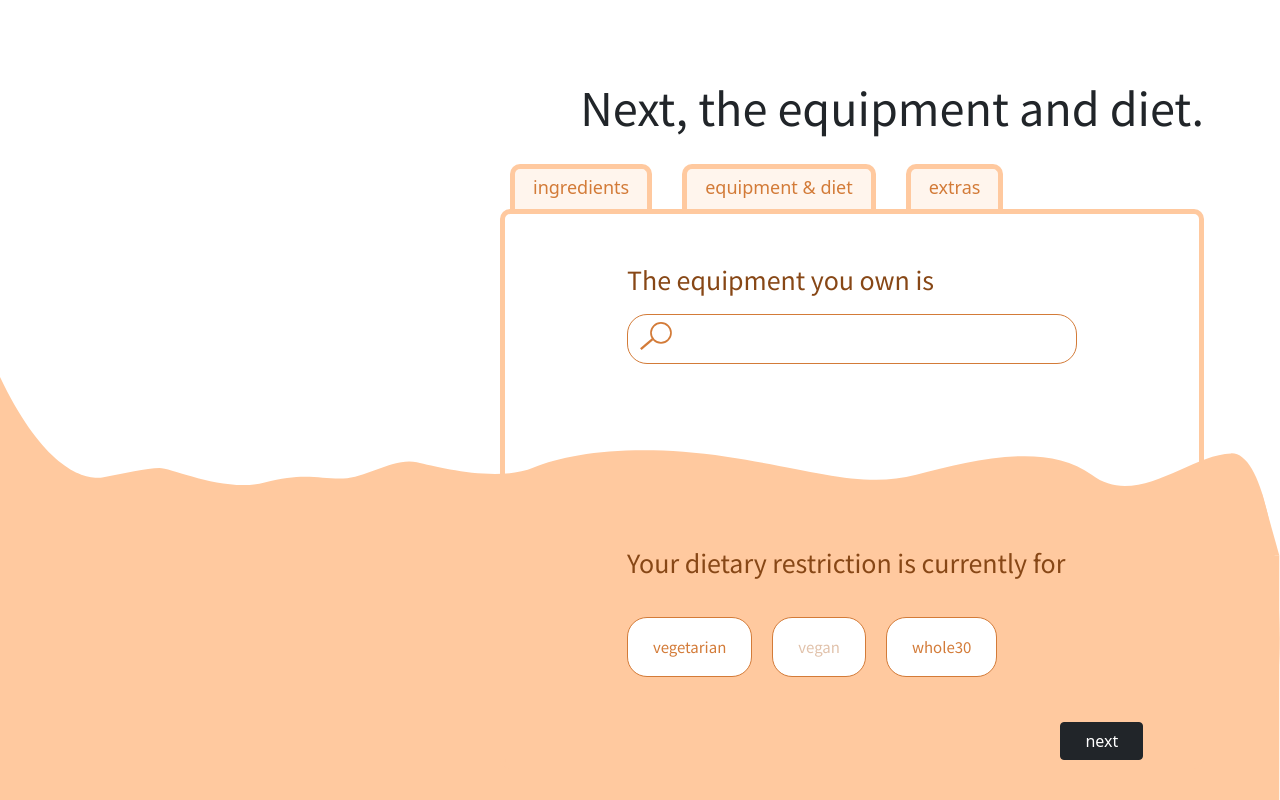
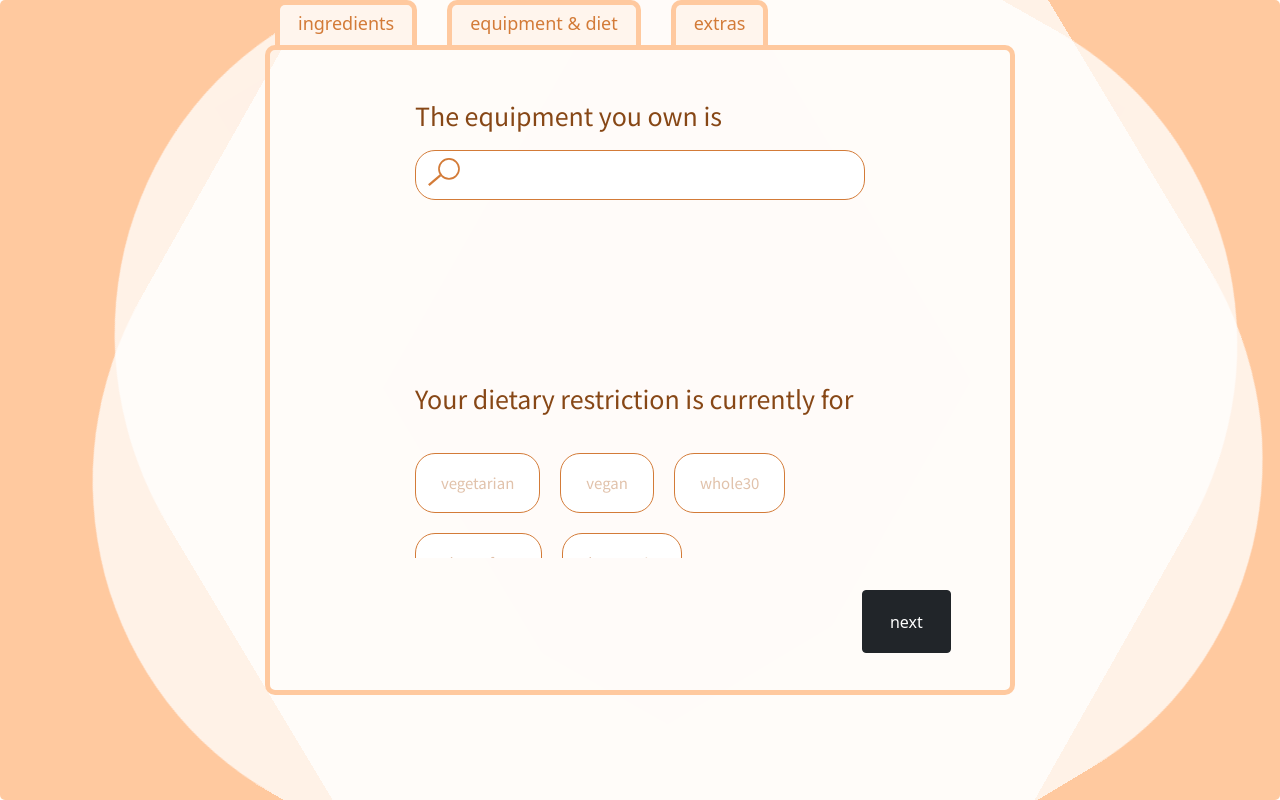
Before and after one commit to ktanojo17505/whipped-up, a Next.js app: page /form in a window 1280 px wide. Both pictures are taken after a click on the button "next". Built offline with nearby package versions, Linux system fonts and the light colour scheme.

Commit message:
fixed background and finished second page form

```diff
--- a/components/checkbox.js
+++ b/components/checkbox.js
@@ -1 +1,29 @@
 import React from "react";
+import styles from "../styles/form.module.css";
+
+class Checkbox extends React.Component {
+    constructor(props) {
+        super(props);
+        this.state = {  }
+    }
+    render() {
+        const isChecked = this.props.isChecked;
+        const diet = this.props.diet;
+        if (isChecked){
+            return (
+                <div className={styles.checkbox} onClick={() => this.props.handleCheck(diet)}>
+                    <p className={styles.diet}>{diet}</p>
+                </div>
+            );
+        }
+        else{
+            return (
+                <div className={styles.checkboxRem} onClick={() => this.props.handleCheck(diet)}>
+                    <p className={styles.diet}>{diet}</p>
+                </div>
+            );
+        }
+    }
+}
+
+export default Checkbox;
--- a/pages/form.js
+++ b/pages/form.js
@@ -8,6 +8,7 @@ import Button from "react-bootstrap/Button";
 import Item from "../components/item.js";
 import InputSearchBar from "../components/inputSearchBar";
 import mCustomScrollbar from "malihu-custom-scrollbar-plugin";
+import Checkbox from "../components/checkbox.js";
 
 
 class FormContainer extends React.Component {
@@ -69,6 +70,7 @@ class FormContainer extends React.Component {
         this.handleIngredientSubmit = this.handleIngredientSubmit.bind(this);
         this.handleIngredientRemove = this.handleIngredientRemove.bind(this);
         this.handleNextForm = this.handleNextForm.bind(this);
+        this.handleCheck = this.handleCheck.bind(this);
     }
 
     handleIngredientSubmit(e, stateKey) {
@@ -93,21 +95,37 @@ class FormContainer extends React.Component {
         this.setState({step: nextStep});
     }
 
+    handleCheck(diet){
+        // console.log("in handle check")
+        var dietArr = this.state.dietaryRestriction;
+        dietArr.find((obj) => {
+            if (obj.diet == diet){
+                obj.isChecked = !obj.isChecked;
+            }
+        });
+        this.setState({dietaryRestriction: dietArr})
+    }
+
     render() {
-        const headers = [
-            "First, let's settle the ingredients.",
-            "Next, the equipment and diet.",
-            "Finally, time, cuisine, and taste profile."
-        ];
+        // const headers = [
+        //     "First, let's settle the ingredients.",
+        //     "Next, the equipment and diet.",
+        //     "Finally, time, cuisine, and taste profile."
+        // ];
         const ingredientArr = this.state.ingredients;
         const ingredientRemArr = this.state.ingredientsRemove;
         const equipmentArr = this.state.equipment;
         const cuisinesArr = this.state.cuisines;
+        const dietMap = this.state.dietaryRestriction;
+        // dietMap.map((diet, index) => console.log(diet));
         const step = this.state.step;
         return (
             <div className={styles.outerContainer}>
+                <div className={styles.wave}>
+                    <div className={styles.wave2}>
+                    </div>
+                </div>
                 <div className={`col align-items-start ${styles.rightBlock}`}>
-                    <h1 className={`col-sm-12 ${styles.mainHeading}`}>{headers[step]}</h1>
                     <div className={`col-3 ${styles.tabGroup}`}>
                         <div className={styles.tab}>
                         ingredients
@@ -180,15 +198,13 @@ class FormContainer extends React.Component {
                                 <div className={styles.deleteItems}>
                                     <h1 className={styles.title}>Your dietary restriction is currently for</h1>
                                     <div className={`.overflow-auto ${styles.items}`}>
-                                        <div className={styles.checkbox}>
-                                            <p className={styles.diet}>vegetarian</p>
-                                        </div>
-                                        <div className={styles.checkboxRem}>
-                                            <p className={styles.diet}>vegan</p>
-                                        </div>
-                                        <div className={styles.checkbox}>
-                                            <p className={styles.diet}>whole30</p>
-                                        </div>
+                                        {dietMap.map((dietaryRestriction, index) =>
+                                            <Checkbox
+                                            isChecked={dietaryRestriction.isChecked}
+                                            diet={dietaryRestriction.diet}
+                                            handleCheck={this.handleCheck}
+                                            />
+                                        )};
                                     </div>
                                 </div>
                                 <Button className={styles.nextButton} variant="dark" onClick={this.handleNextForm}>next</Button>
--- a/styles/form.module.css
+++ b/styles/form.module.css
@@ -1,20 +1,71 @@
 @import url('https://fonts.googleapis.com/css2?family=Noto+Sans+SC&display=swap');
+
+.wrapper {
+    width: 100vw;
+    height: 100vh;
+    position: absolute;
+    left: 50%;
+    top: 50%;
+    transform: translate(-50%, -50%);
+    border-radius: 5px;
+    background-image: linear-gradient(to top, #FFC99F 0%, #FFC99F 100%);
+    overflow: hidden;
+  }
+
+.wave {
+    width: 1050px;
+    height: 1025px;
+    position: absolute;
+    top: 50%;
+    left: 50%;
+    margin-left: -500px;
+    margin-top: -500px;
+    border-radius: 35%;
+    background: rgba(255, 255, 255, .75);
+    animation: wave 50s infinite linear;
+}
+
+.wave2 {
+    width: 1050px;
+    height: 1025px;
+    position: absolute;
+    top: 50%;
+    left: 50%;
+    margin-left: -500px;
+    margin-top: -500px;
+    border-radius: 35%;
+    background: rgba(255, 255, 255, .75);
+    animation: wave 50s infinite linear;
+}
+
+@keyframes wave {
+from { transform: rotate(0deg);}
+from { transform: rotate(360deg);}
+}
 
 .outerContainer{
     height: 100vh;
     width: 100vw;
     display: flex;
     flex-direction: column;
-    background-image: url("../public/images/orangebackground.svg");
+    /* background-image: url("../public/images/orangebackground.svg");
     position: fixed;
     background-repeat: no-repeat;
-    background-size: cover;
-
+    background-size: cover;  */
+    width: 100vw;
+    height: 100vh;
+    position: absolute;
+    left: 50%;
+    top: 50%;
+    transform: translate(-50%, -50%);
+    border-radius: 5px;
+    background-image: linear-gradient(to top, #FFC99F 0%, #FFC99F 100%);
+    overflow: hidden;
 }
 
 .outerForm {
-    width: 55vw;
-    height: 70vh;
+    width: 750px;
+    height: 650px;
     border: solid thick #FFC99F;
     border-radius: 10px;
     display: flex;
@@ -23,10 +74,13 @@
 }
 
 .rightBlock {
-    width: 55vw;
+    width: 750px;
+    height: 750px;
     position: relative;
-    top: 80px;
-    left: 500px;
+    margin-top: auto;
+    margin-left: auto;
+    margin-right: auto;
+
 }
 
 .addItems {
@@ -42,16 +96,16 @@
     margin: auto;
 }
 
-.mainHeading {
-    font-size: 45px;
+/* .mainHeading {
+    font-size: 30px;
     font-family: 'Noto Sans SC', sans-serif;
-    text-align: right;
+    text-align: center;
     margin-bottom: 30px;
     /* width: 55vw;
     display: flex;
     flex-direction: row;
-    justify-content: flex-end; */
-}
+    justify-content: flex-end;
+} */
 
 .title {
     color: #874716;
--- /dev/null
+++ b/styles/wave.module.css
@@ -0,0 +1,42 @@
+.wrapper {
+  width: 100vw;
+  height: 100vh;
+  position: absolute;
+  left: 50%;
+  top: 50%;
+  transform: translate(-50%, -50%);
+  border-radius: 5px;
+  background-image: linear-gradient(to top, #FFC99F 0%, #FFC99F 100%);
+  overflow: hidden;
+}
+
+.wave {
+  width: 1060px;
+  height: 1025px;
+  position: absolute;
+  top: 50%;
+  left: 50%;
+  margin-left: -500px;
+  margin-top: -500px;
+  border-radius: 35%;
+  background: rgba(255, 255, 255, .75);
+  animation: wave 50s infinite linear;
+}
+
+.wave2 {
+  width: 1060px;
+  height: 1025px;
+  position: absolute;
+  top: 50%;
+  left: 50%;
+  margin-left: -500px;
+  margin-top: -500px;
+  border-radius: 35%;
+  background: rgba(255, 255, 255, .75);
+  animation: wave 50s infinite linear;
+}
+
+@keyframes wave {
+  from { transform: rotate(0deg);}
+  from { transform: rotate(360deg);}
+}
```
Also changed, not shown: pages/wave.js (added, +12 -0 lines).
